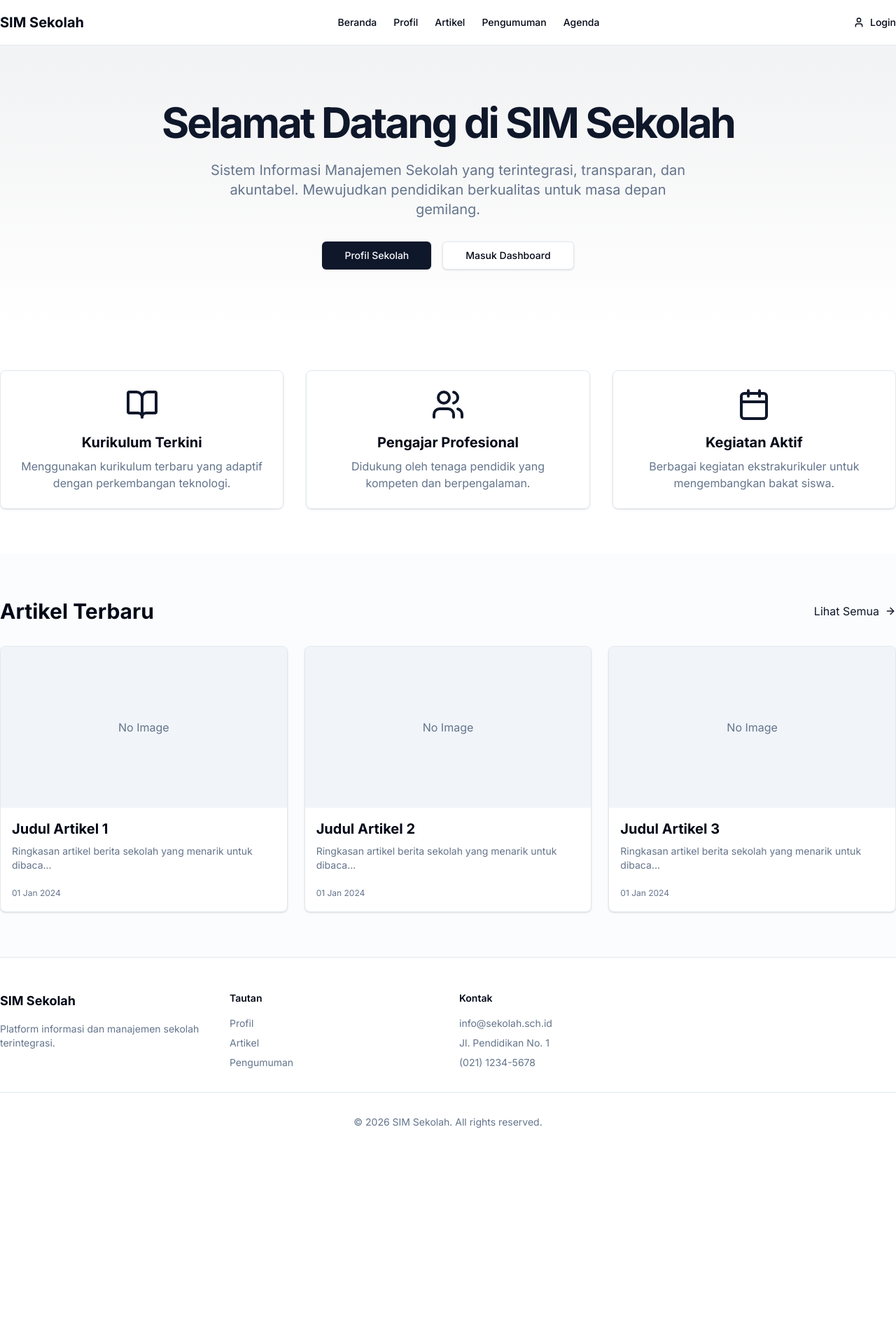
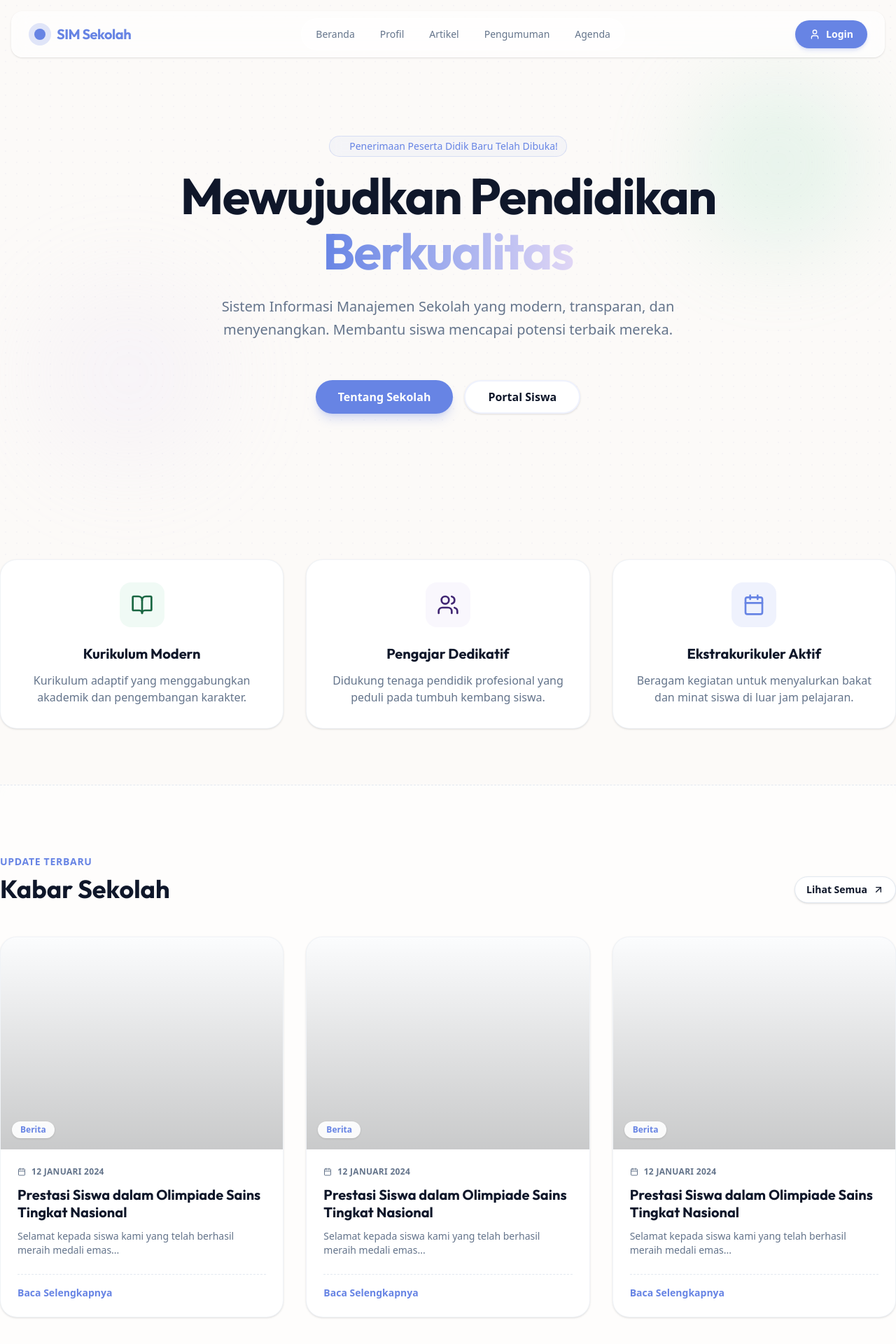
Before and after one commit to guronaomjuroase-lgtm/sim-sekolah, a Next.js app: page / in a window 1280 px wide. Shown: the top 1920 px of the page at 70% size. Before the commit the page ends 1661 px from the top, so only its background shows below. Built offline with nearby package versions, Linux system fonts and the light colour scheme.

Commit message:
Phase 2: UI Revamp (Pastel Theme) and Seed Data

```diff
--- a/src/app/globals.css
+++ b/src/app/globals.css
@@ -1,6 +1,9 @@
 @import "tailwindcss";
 
 @theme {
+  --font-sans: var(--font-body);
+  --font-heading: var(--font-heading);
+
   --color-background: var(--background);
   --color-foreground: var(--foreground);
 
@@ -36,35 +39,41 @@
 
 @layer base {
   :root {
-    --background: hsl(0 0% 100%);
-    --foreground: hsl(222.2 84% 4.9%);
+    /* Pastel Theme */
+    --background: hsl(40 33% 98%);
+    /* Cream / Off-white */
+    --foreground: hsl(222.2 47.4% 11.2%);
 
     --card: hsl(0 0% 100%);
-    --card-foreground: hsl(222.2 84% 4.9%);
+    --card-foreground: hsl(222.2 47.4% 11.2%);
 
     --popover: hsl(0 0% 100%);
-    --popover-foreground: hsl(222.2 84% 4.9%);
+    --popover-foreground: hsl(222.2 47.4% 11.2%);
 
-    --primary: hsl(222.2 47.4% 11.2%);
+    /* Soft Blue / Indigo */
+    --primary: hsl(226 70% 65%);
     --primary-foreground: hsl(210 40% 98%);
 
-    --secondary: hsl(210 40% 96.1%);
-    --secondary-foreground: hsl(222.2 47.4% 11.2%);
+    /* Mint Green */
+    --secondary: hsl(152 45% 80%);
+    --secondary-foreground: hsl(152 60% 25%);
 
     --muted: hsl(210 40% 96.1%);
     --muted-foreground: hsl(215.4 16.3% 46.9%);
 
-    --accent: hsl(210 40% 96.1%);
-    --accent-foreground: hsl(222.2 47.4% 11.2%);
+    /* Lavender / Soft Pink */
+    --accent: hsl(260 60% 90%);
+    --accent-foreground: hsl(260 50% 30%);
 
     --destructive: hsl(0 84.2% 60.2%);
     --destructive-foreground: hsl(210 40% 98%);
 
     --border: hsl(214.3 31.8% 91.4%);
     --input: hsl(214.3 31.8% 91.4%);
-    --ring: hsl(222.2 84% 4.9%);
+    --ring: hsl(226 70% 65%);
 
-    --radius: 0.5rem;
+    --radius: 1rem;
+    /* More rounded look */
   }
 
   .dark {
@@ -77,16 +86,16 @@
     --popover: hsl(222.2 84% 4.9%);
     --popover-foreground: hsl(210 40% 98%);
 
-    --primary: hsl(210 40% 98%);
-    --primary-foreground: hsl(222.2 47.4% 11.2%);
+    --primary: hsl(226 70% 65%);
+    --primary-foreground: hsl(210 40% 98%);
 
-    --secondary: hsl(217.2 32.6% 17.5%);
-    --secondary-foreground: hsl(210 40% 98%);
+    --secondary: hsl(152 45% 80%);
+    --secondary-foreground: hsl(152 60% 25%);
 
     --muted: hsl(217.2 32.6% 17.5%);
     --muted-foreground: hsl(215 20.2% 65.1%);
 
-    --accent: hsl(217.2 32.6% 17.5%);
+    --accent: hsl(260 60% 90%);
     --accent-foreground: hsl(210 40% 98%);
 
     --destructive: hsl(0 62.8% 30.6%);
@@ -104,4 +113,13 @@
   body {
     @apply bg-background text-foreground;
   }
+
+  h1,
+  h2,
+  h3,
+  h4,
+  h5,
+  h6 {
+    font-family: var(--font-heading);
+  }
 }
--- a/src/app/layout.tsx
+++ b/src/app/layout.tsx
@@ -1,10 +1,18 @@
 import type { Metadata } from "next";
-import { Inter } from "next/font/google";
+import { Plus_Jakarta_Sans, Outfit } from "next/font/google"; // Using Outfit for headings, Plus Jakarta for body
 import "./globals.css";
 import { Header } from "@/components/layout/Header";
 import { Footer } from "@/components/layout/Footer";
 
-const inter = Inter({ subsets: ["latin"] });
+const plusJakarta = Plus_Jakarta_Sans({
+  subsets: ["latin"],
+  variable: '--font-body',
+});
+
+const outfit = Outfit({
+  subsets: ["latin"],
+  variable: '--font-heading',
+});
 
 export const metadata: Metadata = {
   title: "SIM Sekolah",
@@ -18,8 +26,10 @@ export default function RootLayout({
 }>) {
   return (
     <html lang="id">
-      <body className={inter.className}>
+      <body className={`${plusJakarta.variable} ${outfit.variable} font-sans bg-background`}>
         <div className="flex min-h-screen flex-col">
+          {/* Add a subtle background pattern */}
+          <div className="fixed inset-0 -z-10 bg-[radial-gradient(#e5e7eb_1px,transparent_1px)] [background-size:16px_16px] opacity-30"></div>
           <Header />
           <main className="flex-1">{children}</main>
           <Footer />
--- a/src/app/page.tsx
+++ b/src/app/page.tsx
@@ -1,78 +1,115 @@
 import Link from "next/link";
-import { ArrowRight, BookOpen, Calendar, Users } from "lucide-react";
+import { ArrowRight, BookOpen, Calendar, Users, Star, ArrowUpRight } from "lucide-react";
 
 export default function Home() {
   return (
-    <div className="flex flex-col items-center">
+    <div className="flex flex-col items-center overflow-hidden">
       {/* Hero Section */}
-      <section className="w-full bg-gradient-to-b from-primary/5 to-background py-20 px-4 text-center">
-        <h1 className="mb-6 text-4xl font-bold tracking-tighter sm:text-5xl md:text-6xl text-primary">
-          Selamat Datang di SIM Sekolah
+      <section className="w-full py-24 md:py-32 container relative">
+        {/* Decorative background blobs */}
+        <div className="absolute top-10 right-10 w-64 h-64 bg-secondary/30 rounded-full blur-3xl -z-10 animate-pulse"></div>
+        <div className="absolute bottom-10 left-10 w-72 h-72 bg-accent/30 rounded-full blur-3xl -z-10 animate-pulse" style={{ animationDelay: '1s' }}></div>
+
+        <div className="text-center max-w-3xl mx-auto space-y-6">
+          <div className="inline-flex items-center rounded-full border border-primary/20 bg-primary/5 px-3 py-1 text-sm font-medium text-primary mb-4 backdrop-blur-sm">
+            <span className="flex h-2 w-2 rounded-full bg-primary mr-2 animate-ping"></span>
+            Penerimaan Peserta Didik Baru Telah Dibuka!
+          </div>
+          <h1 className="text-5xl md:text-7xl font-heading font-bold tracking-tight text-foreground leading-[1.1]">
+            Mewujudkan Pendidikan <span className="text-transparent bg-clip-text bg-gradient-to-r from-primary to-accent">Berkualitas</span>
           </h1>
-        <p className="mx-auto mb-8 max-w-[700px] text-muted-foreground md:text-xl">
-          Sistem Informasi Manajemen Sekolah yang terintegrasi, transparan, dan akuntabel.
-          Mewujudkan pendidikan berkualitas untuk masa depan gemilang.
+          <p className="text-lg md:text-xl text-muted-foreground max-w-2xl mx-auto leading-relaxed">
+            Sistem Informasi Manajemen Sekolah yang modern, transparan, dan menyenangkan.
+            Membantu siswa mencapai potensi terbaik mereka.
           </p>
-        <div className="flex gap-4 justify-center">
+          <div className="flex flex-col sm:flex-row gap-4 justify-center pt-8">
             <Link
               href="/profil"
-            className="inline-flex h-10 items-center justify-center rounded-md bg-primary px-8 text-sm font-medium text-primary-foreground shadow transition-colors hover:bg-primary/90"
+              className="inline-flex h-12 items-center justify-center rounded-full bg-primary px-8 text-base font-bold text-white shadow-lg shadow-primary/25 transition-all hover:bg-primary/90 hover:-translate-y-1"
             >
-            Profil Sekolah
+              Tentang Sekolah
             </Link>
             <Link
               href="/login"
-            className="inline-flex h-10 items-center justify-center rounded-md border border-input bg-background px-8 text-sm font-medium shadow-sm transition-colors hover:bg-accent hover:text-accent-foreground"
+              className="inline-flex h-12 items-center justify-center rounded-full border-2 border-primary/10 bg-white px-8 text-base font-bold text-foreground shadow-sm transition-all hover:bg-secondary/20 hover:border-secondary/50"
             >
-            Masuk Dashboard
+              Portal Siswa
             </Link>
+          </div>
         </div>
       </section>
 
       {/* Features/Stats Section */}
-      <section className="w-full py-16 container">
+      <section className="w-full py-20 container">
         <div className="grid gap-8 md:grid-cols-3">
-          <div className="flex flex-col items-center text-center p-6 border rounded-lg shadow-sm hover:shadow-md transition-shadow">
-            <BookOpen className="h-12 w-12 mb-4 text-primary" />
-            <h3 className="text-xl font-bold mb-2">Kurikulum Terkini</h3>
-            <p className="text-muted-foreground">Menggunakan kurikulum terbaru yang adaptif dengan perkembangan teknologi.</p>
+          <div className="group flex flex-col items-center text-center p-8 rounded-3xl bg-white border border-border/50 shadow-sm hover:shadow-xl hover:border-secondary/50 transition-all duration-300">
+            <div className="p-4 rounded-2xl bg-secondary/20 text-secondary-foreground mb-6 group-hover:scale-110 transition-transform">
+              <BookOpen className="h-8 w-8" />
             </div>
-          <div className="flex flex-col items-center text-center p-6 border rounded-lg shadow-sm hover:shadow-md transition-shadow">
-            <Users className="h-12 w-12 mb-4 text-primary" />
-            <h3 className="text-xl font-bold mb-2">Pengajar Profesional</h3>
-            <p className="text-muted-foreground">Didukung oleh tenaga pendidik yang kompeten dan berpengalaman.</p>
+            <h3 className="text-xl font-heading font-bold mb-3">Kurikulum Modern</h3>
+            <p className="text-muted-foreground font-medium">Kurikulum adaptif yang menggabungkan akademik dan pengembangan karakter.</p>
           </div>
-          <div className="flex flex-col items-center text-center p-6 border rounded-lg shadow-sm hover:shadow-md transition-shadow">
-            <Calendar className="h-12 w-12 mb-4 text-primary" />
-            <h3 className="text-xl font-bold mb-2">Kegiatan Aktif</h3>
-            <p className="text-muted-foreground">Berbagai kegiatan ekstrakurikuler untuk mengembangkan bakat siswa.</p>
+          <div className="group flex flex-col items-center text-center p-8 rounded-3xl bg-white border border-border/50 shadow-sm hover:shadow-xl hover:border-accent/50 transition-all duration-300">
+            <div className="p-4 rounded-2xl bg-accent/20 text-accent-foreground mb-6 group-hover:scale-110 transition-transform">
+              <Users className="h-8 w-8" />
+            </div>
+            <h3 className="text-xl font-heading font-bold mb-3">Pengajar Dedikatif</h3>
+            <p className="text-muted-foreground font-medium">Didukung tenaga pendidik profesional yang peduli pada tumbuh kembang siswa.</p>
+          </div>
+          <div className="group flex flex-col items-center text-center p-8 rounded-3xl bg-white border border-border/50 shadow-sm hover:shadow-xl hover:border-primary/50 transition-all duration-300">
+            <div className="p-4 rounded-2xl bg-primary/10 text-primary mb-6 group-hover:scale-110 transition-transform">
+              <Calendar className="h-8 w-8" />
+            </div>
+            <h3 className="text-xl font-heading font-bold mb-3">Ekstrakurikuler Aktif</h3>
+            <p className="text-muted-foreground font-medium">Beragam kegiatan untuk menyalurkan bakat dan minat siswa di luar jam pelajaran.</p>
           </div>
         </div>
       </section>
 
-      {/* Recent Articles Section (Placeholder) */}
-      <section className="w-full py-16 bg-muted/30">
+      {/* Recent Articles Section */}
+      <section className="w-full py-24 bg-white/50 backdrop-blur-sm border-t border-dashed">
         <div className="container">
-          <div className="flex justify-between items-center mb-8">
-            <h2 className="text-3xl font-bold">Artikel Terbaru</h2>
-            <Link href="/artikel" className="flex items-center text-primary hover:underline">
-              Lihat Semua <ArrowRight className="ml-2 h-4 w-4" />
+          <div className="flex justify-between items-end mb-12">
+            <div>
+              <span className="text-primary font-bold uppercase tracking-wider text-sm">Update Terbaru</span>
+              <h2 className="text-3xl md:text-4xl font-heading font-bold mt-2">Kabar Sekolah</h2>
+            </div>
+            <Link href="/artikel" className="hidden md:flex items-center px-4 py-2 rounded-full bg-white border shadow-sm text-sm font-bold hover:bg-muted transition-colors">
+              Lihat Semua <ArrowUpRight className="ml-2 h-4 w-4" />
             </Link>
           </div>
-          <div className="grid gap-6 md:grid-cols-3">
-            {/* Dummy Articles */}
+          <div className="grid gap-8 md:grid-cols-3">
             {[1, 2, 3].map((i) => (
-              <div key={i} className="group relative overflow-hidden rounded-lg border bg-background shadow-sm transition-shadow hover:shadow-md">
-                <div className="aspect-video bg-muted flex items-center justify-center text-muted-foreground">
-                  No Image
+              <div key={i} className="group relative flex flex-col overflow-hidden rounded-3xl bg-white border border-border/50 shadow-sm hover:shadow-lg transition-all hover:-translate-y-1">
+                <div className="aspect-[4/3] bg-muted/30 relative overflow-hidden">
+                  <div className="absolute inset-0 bg-gradient-to-t from-black/20 to-transparent"></div>
+                  {/* Placeholder for image */}
+                  <div className="absolute bottom-4 left-4 inline-flex items-center px-3 py-1 rounded-full bg-white/90 backdrop-blur text-xs font-bold text-primary shadow-sm">
+                    Berita
                   </div>
-                <div className="p-4">
-                  <h3 className="mb-2 text-xl font-bold group-hover:underline">Judul Artikel {i}</h3>
-                  <p className="text-sm text-muted-foreground mb-4">Ringkasan artikel berita sekolah yang menarik untuk dibaca...</p>
-                  <span className="text-xs text-muted-foreground">01 Jan 2024</span>
+                </div>
+                <div className="p-6 flex-1 flex flex-col">
+                  <div className="flex items-center gap-2 mb-3 text-xs font-bold text-muted-foreground uppercase tracking-wide">
+                    <Calendar className="h-3 w-3" />
+                    12 Januari 2024
+                  </div>
+                  <h3 className="mb-3 text-xl font-heading font-bold leading-tight group-hover:text-primary transition-colors">
+                    Prestasi Siswa dalam Olimpiade Sains Tingkat Nasional
+                  </h3>
+                  <p className="text-sm text-muted-foreground mb-6 line-clamp-2">
+                    Selamat kepada siswa kami yang telah berhasil meraih medali emas...
+                  </p>
+                  <div className="mt-auto pt-4 border-t border-dashed flex items-center text-sm font-bold text-primary">
+                    Baca Selengkapnya
+                  </div>
                 </div>
               </div>
             ))}
+          </div>
+          <div className="mt-8 text-center md:hidden">
+            <Link href="/artikel" className="inline-flex items-center px-6 py-3 rounded-full bg-white border shadow-sm text-sm font-bold hover:bg-muted transition-colors">
+              Lihat Semua Berita
+            </Link>
           </div>
         </div>
       </section>
--- a/src/components/layout/Footer.tsx
+++ b/src/components/layout/Footer.tsx
@@ -1,37 +1,61 @@
 import Link from 'next/link'
+import { Facebook, Instagram, Twitter, Youtube } from 'lucide-react'
 
 export function Footer() {
     return (
-        <footer className="w-full border-t bg-background">
-            <div className="container py-10 md:py-12">
-                <div className="grid grid-cols-1 gap-8 md:grid-cols-4">
+        <footer className="w-full bg-white/50 border-t border-dashed mt-20">
+            <div className="container py-16 px-6">
+                <div className="grid grid-cols-1 gap-12 md:grid-cols-4">
                     <div className="space-y-4">
-                        <h3 className="text-lg font-bold">SIM Sekolah</h3>
-                        <p className="text-sm text-muted-foreground">
-                            Platform informasi dan manajemen sekolah terintegrasi.
+                        <h3 className="font-heading text-2xl font-bold text-primary">SIM Sekolah</h3>
+                        <p className="text-sm text-muted-foreground leading-relaxed">
+                            Platform informasi dan manajemen sekolah terintegrasi. Membangun masa depan dengan teknologi yang ramah dan efisien.
                         </p>
+                        <div className="flex gap-4 pt-2">
+                            <a href="#" className="p-2 rounded-full bg-blue-100 text-blue-600 hover:bg-blue-200 transition-colors"><Facebook className="h-4 w-4" /></a>
+                            <a href="#" className="p-2 rounded-full bg-pink-100 text-pink-600 hover:bg-pink-200 transition-colors"><Instagram className="h-4 w-4" /></a>
+                            <a href="#" className="p-2 rounded-full bg-sky-100 text-sky-600 hover:bg-sky-200 transition-colors"><Twitter className="h-4 w-4" /></a>
+                            <a href="#" className="p-2 rounded-full bg-red-100 text-red-600 hover:bg-red-200 transition-colors"><Youtube className="h-4 w-4" /></a>
+                        </div>
                     </div>
 
                     <div>
-                        <h4 className="mb-4 text-sm font-semibold">Tautan</h4>
-                        <ul className="space-y-2 text-sm text-muted-foreground">
-                            <li><Link href="/profil" className="hover:text-foreground">Profil</Link></li>
-                            <li><Link href="/artikel" className="hover:text-foreground">Artikel</Link></li>
-                            <li><Link href="/pengumuman" className="hover:text-foreground">Pengumuman</Link></li>
+                        <h4 className="mb-6 text-sm font-bold uppercase tracking-wider text-muted-foreground">Eksplorasi</h4>
+                        <ul className="space-y-3 text-sm font-medium text-muted-foreground">
+                            <li><Link href="/profil" className="hover:text-primary transition-colors flex items-center gap-2">Profil Sekolah</Link></li>
+                            <li><Link href="/artikel" className="hover:text-primary transition-colors flex items-center gap-2">Artikel & Berita</Link></li>
+                            <li><Link href="/pengumuman" className="hover:text-primary transition-colors flex items-center gap-2">Pengumuman Terbaru</Link></li>
+                            <li><Link href="/agenda" className="hover:text-primary transition-colors flex items-center gap-2">Agenda Kegiatan</Link></li>
                         </ul>
                     </div>
 
                     <div>
-                        <h4 className="mb-4 text-sm font-semibold">Kontak</h4>
-                        <ul className="space-y-2 text-sm text-muted-foreground">
-                            <li>info@sekolah.sch.id</li>
-                            <li>Jl. Pendidikan No. 1</li>
-                            <li>(021) 1234-5678</li>
+                        <h4 className="mb-6 text-sm font-bold uppercase tracking-wider text-muted-foreground">Bantuan</h4>
+                        <ul className="space-y-3 text-sm font-medium text-muted-foreground">
+                            <li><Link href="#" className="hover:text-primary transition-colors">Panduan Pengguna</Link></li>
+                            <li><Link href="#" className="hover:text-primary transition-colors">FAQ</Link></li>
+                            <li><Link href="#" className="hover:text-primary transition-colors">Support Center</Link></li>
+                            <li><Link href="#" className="hover:text-primary transition-colors">Kebijakan Privasi</Link></li>
+                        </ul>
+                    </div>
+
+                    <div>
+                        <h4 className="mb-6 text-sm font-bold uppercase tracking-wider text-muted-foreground">Hubungi Kami</h4>
+                        <ul className="space-y-3 text-sm text-muted-foreground">
+                            <li className="flex items-start gap-3">
+                                <span className="font-semibold text-foreground">Email:</span> info@sekolah.sch.id
+                            </li>
+                            <li className="flex items-start gap-3">
+                                <span className="font-semibold text-foreground">Alamat:</span> Jl. Pendidikan No. 1
+                            </li>
+                            <li className="flex items-start gap-3">
+                                <span className="font-semibold text-foreground">Telp:</span> (021) 1234-5678
+                            </li>
                         </ul>
                     </div>
                 </div>
 
-                <div className="mt-8 border-t pt-8 text-center text-sm text-muted-foreground">
+                <div className="mt-16 border-t border-dashed pt-8 text-center text-sm font-medium text-muted-foreground">
                     © {new Date().getFullYear()} SIM Sekolah. All rights reserved.
                 </div>
             </div>
--- a/src/components/layout/Header.tsx
+++ b/src/components/layout/Header.tsx
@@ -1,5 +1,5 @@
 import Link from 'next/link'
-import { User } from 'lucide-react'
+import { User, Menu } from 'lucide-react'
 
 export function Header() {
     const navigation = [
@@ -11,18 +11,21 @@ export function Header() {
     ]
 
     return (
-        <header className="sticky top-0 z-50 w-full border-b bg-background/95 backdrop-blur supports-[backdrop-filter]:bg-background/60">
-            <div className="container flex h-16 items-center justify-between">
-                <div className="flex items-center gap-2 font-bold text-xl">
-                    <Link href="/">SIM Sekolah</Link>
+        <header className="sticky top-4 z-50 mx-4 rounded-2xl border border-white/20 bg-white/70 backdrop-blur-md shadow-sm supports-[backdrop-filter]:bg-white/60">
+            <div className="container flex h-16 items-center justify-between px-6">
+                <div className="flex items-center gap-2">
+                    <div className="h-8 w-8 rounded-full bg-primary/20 flex items-center justify-center">
+                        <div className="h-4 w-4 rounded-full bg-primary"></div>
+                    </div>
+                    <Link href="/" className="font-heading font-bold text-xl text-primary tracking-tight">SIM Sekolah</Link>
                 </div>
 
-                <nav className="hidden md:flex items-center gap-6">
+                <nav className="hidden md:flex items-center gap-1 p-1 bg-white/50 rounded-full border border-white/50">
                     {navigation.map((item) => (
                         <Link
                             key={item.name}
                             href={item.href}
-                            className="text-sm font-medium transition-colors hover:text-primary"
+                            className="px-4 py-2 text-sm font-medium text-muted-foreground rounded-full transition-all hover:bg-white hover:text-primary hover:shadow-sm"
                         >
                             {item.name}
                         </Link>
@@ -30,10 +33,13 @@ export function Header() {
                 </nav>
 
                 <div className="flex items-center gap-4">
-                    <Link href="/login" className="flex items-center gap-2 text-sm font-medium hover:text-primary">
+                    <Link href="/login" className="flex items-center gap-2 px-5 py-2.5 text-sm font-bold text-white bg-primary rounded-full hover:bg-primary/90 transition-transform active:scale-95 shadow-md shadow-primary/20">
                         <User className="h-4 w-4" />
                         Login
                     </Link>
+                    <button className="md:hidden p-2 text-muted-foreground">
+                        <Menu className="h-6 w-6" />
+                    </button>
                 </div>
             </div>
         </header>
```
Also changed, not shown: 1 other file (tests, documents, lock files or other folders). Lines whose indentation alone changed are shown as unchanged.
